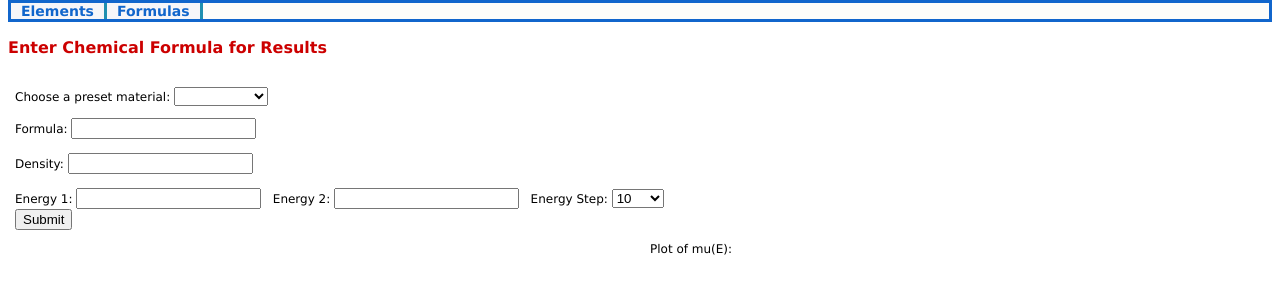
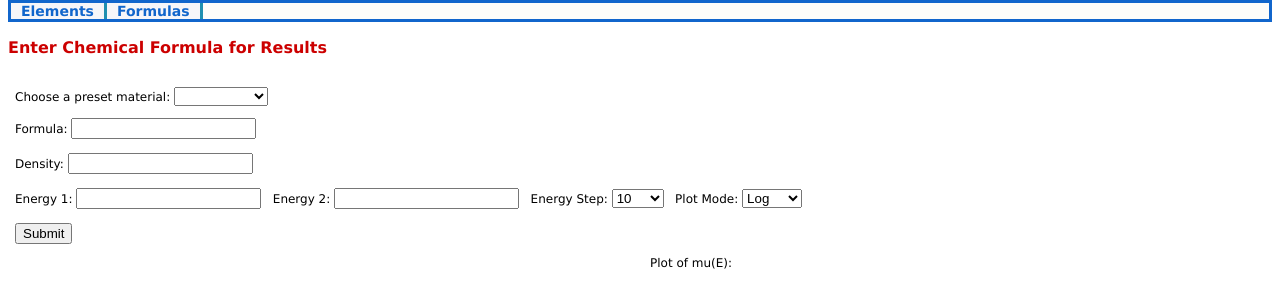
Before and after one commit to xraypy/xrayweb, a Flask app: template xrayweb/templates/formulas.html in a window 1280 px wide. Shown: the part 39-347 px from the top of the page. Run offline with Flask 2, Linux system fonts and the light colour scheme; the template is opened without the code that fills it: most values are stand-ins (such as "Sample title", 1, 10 or a date in 2020); some libraries are stand-ins or nearby versions.

Commit message:
Added log vs linear plot option

```diff
--- a/xrayweb/static/style.css
+++ b/xrayweb/static/style.css
@@ -9,6 +9,8 @@ h2         {font-size: 1.2em; }
 .body a, a.active {color: #16C; text-decoration: none; }
 .body a.active    {color: #C61;  background-color: #FDFDFA;}
 .body a:hover     {color: #C61;  background-color: #F0F0F6;}
+
+.colSpacing {padding:0 5px;}
 
 .flex-container {display: flex;}
 .flex-child {flex: 1;}
--- a/xrayweb/templates/formulas.html
+++ b/xrayweb/templates/formulas.html
@@ -67,8 +67,14 @@
       <option value="200" {% if request.form['step'] == "200" %} selected {% endif %}>200</option>
       <option value="500" {% if request.form['step'] == "500" %} selected {% endif %}>500</option>
       <option value="1000" {% if request.form['step'] == "1000" %} selected {% endif %}>1000</option>
+    </select> &nbsp;
+
+    <label for="mode">Plot Mode:</label>
+    <select name="mode" id="mode">
+      <option value="Log" {% if request.form['mode'] == "Log" %} selected {% endif %}>Log</option>
+      <option value="Linear" {% if request.form['mode'] == "Linear" %} selected {% endif %}>Linear</option>
     </select>
-    <br>
+    <br><br>
     <input type="submit" value="Submit">
   </form>
   <p>
@@ -79,9 +85,9 @@
       {% if num %}
         <table>
           <tr>
-            <th>Energy</th>
-            <th>Absorption Quantity</th>
-            <th>Absorption Length</th>
+            <th>Energy &nbsp;</th>
+            <th>Absorption Quantity &nbsp;</th>
+            <th>Absorption Length &nbsp;</th>
           </tr>
 
           {% for x in range(num) %}
--- a/xrayweb/webapp.py
+++ b/xrayweb/webapp.py
@@ -136,6 +136,7 @@ def formula(material=None):
         energy1 = request.form.get('energy1')
         energy2 = request.form.get('energy2')
         step = request.form.get('step')
+        mode = request.form.get('mode')
 
         #TODO: formula validation
         #once energy ranges can be inputted, extra verification needed to make sure the max is higher than the min
@@ -177,8 +178,9 @@ def formula(material=None):
             energy2 = "50000"
             ef2 = float(energy2)
 
-        if step:
-            sf = float(step)
+        sf = float(step)
+
+        isLog = True if mode == 'Log' else False
 
         if not message:
             message = 'Input is valid'
@@ -257,7 +259,7 @@ def formula(material=None):
         if formula not in ('', 'None', None):
             mu_array = xraydb.material_mu(formula, en_array, density=float(density))
 
-        mu_plot = make_plot(en_array, mu_array, material, formula, ylog_scale=True)
+        mu_plot = make_plot(en_array, mu_array, material, formula, ylog_scale=isLog)
 
 
     return render_template('formulas.html', message=message, abslen=abslen,
```
